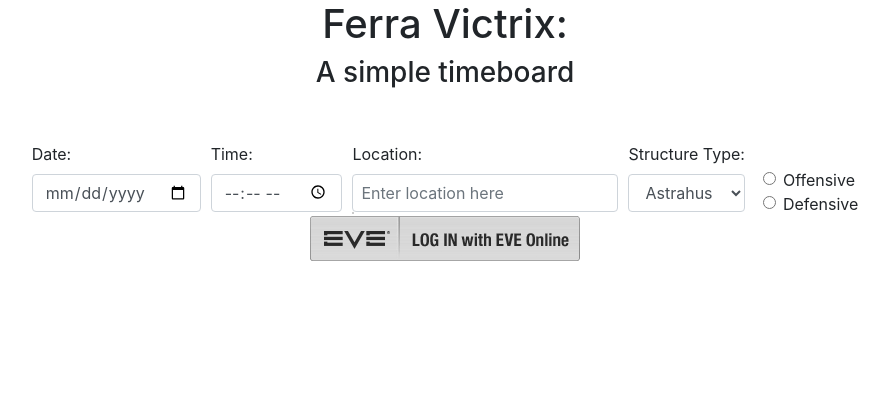
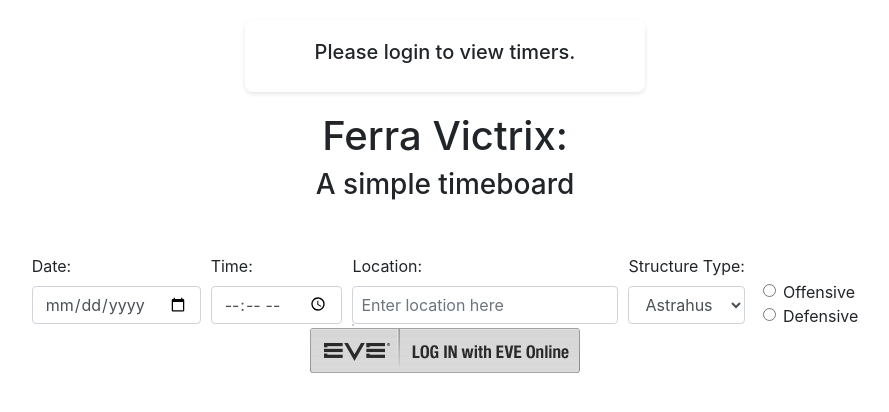
Before and after one commit to raven703/timeboard, a Flask app: page / in a window 1280 px wide. Shown: the top 412 px of the page, without its empty margins (195-1084 px from the left). Run offline with Flask 3, Linux system fonts and the light colour scheme; some libraries are stand-ins or nearby versions.

Commit message:
add eve SSO

```diff
--- a/main.py
+++ b/main.py
@@ -13,11 +13,11 @@ EVE_SSO_CALLBACK_URL = "http%3A%2F%2Flocalhost%2Fsso%2Fcallback"
 
 
 
+
 # Function to save timers to a JSON file
 @app.route('/login')
 def login():
     # Redirect the user to EVE Online's SSO login page
-
 
     sso_url = f"https://login.eveonline.com/v2/oauth/authorize?response_type=code&redirect_uri={EVE_SSO_CALLBACK_URL}" \
               f"&client_id={EVE_SSO_CLIENT_ID}&state=ssdfghhtf34"
@@ -31,7 +31,7 @@ def logout():
 @app.route('/sso/callback')
 def sso_callback():
     code = request.args.get('code')
-    print(code)
+
     if code:
         # Exchange the authorization code for an access token
         token_url = "https://login.eveonline.com/v2/oauth/token"
@@ -54,10 +54,22 @@ def sso_callback():
 
 @app.route('/auth', methods=['GET'])
 def auth():
+    with open("users.json", "r") as json_file:
+        allowed_users = json.load(json_file)
+
     if 'access_token' not in session:
         return jsonify({'data': 'False'}), 401
     else:
-        return jsonify({'data': 'True'}), 200
+        url = "https://login.eveonline.com/oauth/verify"
+        headers = {
+            "Authorization": f"Bearer {session['access_token']}"
+        }
+        result = json.loads(requests.get(url, headers=headers).text)
+        if result['CharacterName'] in allowed_users:
+            return jsonify({'data': 'True'}), 200
+        else:
+            return jsonify({'data': 'False'}), 401
+
 
 @app.route('/api/timers', methods=['GET', 'POST'])
 def timers():
@@ -95,8 +107,29 @@ def read_autocomplete_strings():
 @app.route('/')
 def index():
     timers = load_timers()  # Load timers from the server on page load
-    return render_template('index.html', timers=timers)
+    with open("users.json", "r") as json_file:
+        allowed_users = json.load(json_file)
 
+
+    if 'access_token' not in session:
+        authenticated = False
+        return render_template('index.html', timers=timers, authenticated=authenticated,
+                               CharacterName="Please login to view timers.")
+    else:
+         # print(session['access_token'])
+        url = "https://login.eveonline.com/oauth/verify"
+        headers = {
+            "Authorization": f"Bearer {session['access_token']}"
+        }
+        result = json.loads(requests.get(url, headers=headers).text)
+        if result['CharacterName'] in allowed_users:
+            authenticated = True
+            #print(result['CharacterName'])
+            return render_template('index.html', timers=timers, authenticated=authenticated, CharacterName=result['CharacterName'])
+        else:
+            authenticated = False
+            return render_template('index.html', timers=timers, authenticated=authenticated,
+                                   CharacterName=f"{result['CharacterName']} is not allowed to view timers.")
 @app.route('/api/autocomplete', methods=['GET'])
 def autocomplete():
     autocomplete_strings = read_autocomplete_strings()
--- a/static/styles.css
+++ b/static/styles.css
@@ -41,3 +41,31 @@
     .autocomplete-item:hover {
         background-color: #e6e6e6;
     }
+
+    .user-info {
+  display: flex;
+  flex-direction: column;
+  align-items: center; /* Center the content horizontally */
+  justify-content: center; /* Center the content vertically */
+  background-color: #fff;
+  box-shadow: 0 2px 4px rgba(0, 0, 0, 0.1);
+  border-radius: 8px;
+  padding: 20px;
+  margin: 20px auto;
+  max-width: 400px;
+}
+
+.user-info p {
+  font-size: 18px;
+  margin: 0 0 10px;
+}
+
+.user-info a {
+  color: #007bff;
+  text-decoration: none;
+  font-weight: bold;
+}
+
+.user-info a:hover {
+  text-decoration: underline;
+}
--- a/templates/index.html
+++ b/templates/index.html
@@ -9,6 +9,19 @@
 </head>
 <body>
 <div class="container">
+    <div class="user-info">
+        <!-- Check if user is authenticated -->
+    {% if authenticated %}
+        <h5> Logged in as: {{CharacterName}}</h5>
+        <!-- Show logout link -->
+        <a href="/logout">Logout</a>
+    {% else %}
+        <h5> {{CharacterName}}</h5>
+
+        <!-- Show login link or login form -->
+    {% endif %}
+    </div>
+
     <h1 class="text-center">Ferra Victrix:</h1>
     <h3 class="text-center">A simple timeboard</h3>
 </div>
--- a/timers.json
+++ b/timers.json
@@ -1 +1 @@
-[{"countdownDate": "2023-08-04 18:01", "countdownInterval": 6, "name": "sdf", "timerCat": "N/A", "timerElement": {}, "type": "Astrahus"}, {"name": "Wuos,The Forge", "type": "Astrahus", "timerCat": "offensive", "countdownDate": "2023-08-09 23:13"}, {"countdownDate": "2023-08-14 18:01", "countdownInterval": 7, "name": "sdf", "timerCat": "N/A", "timerElement": {}, "type": "Astrahus"}, {"countdownDate": "2023-08-30 18:01", "countdownInterval": 8, "name": "fgh", "timerCat": "N/A", "timerElement": {}, "type": "Astrahus"}, {"countdownDate": "2023-08-30 18:01", "countdownInterval": 9, "name": "Gomati,Derelik", "timerCat": "offensive", "timerElement": {}, "type": "Astrahus"}]
+[{"countdownDate": "2023-08-08 03:23", "countdownInterval": 21, "name": "Edmalbrurdus,Heimatar", "timerCat": "offensive", "timerElement": {}, "type": "Astrahus"}, {"countdownDate": "2023-08-08 03:23", "countdownInterval": 22, "name": "GGE-5Q,Wicked Creek", "timerCat": "offensive", "timerElement": {}, "type": "Astrahus"}, {"countdownDate": "2023-08-08 12:03", "countdownInterval": 23, "name": "Eddar,Heimatar", "timerCat": "offensive", "timerElement": {}, "type": "Astrahus"}, {"countdownDate": "2023-08-08 12:03", "countdownInterval": 24, "name": "ddd", "timerCat": "offensive", "timerElement": {}, "type": "Astrahus"}]
--- /dev/null
+++ b/users.json
@@ -0,0 +1 @@
+["Nikki Boy", "Raven7032"]
```
